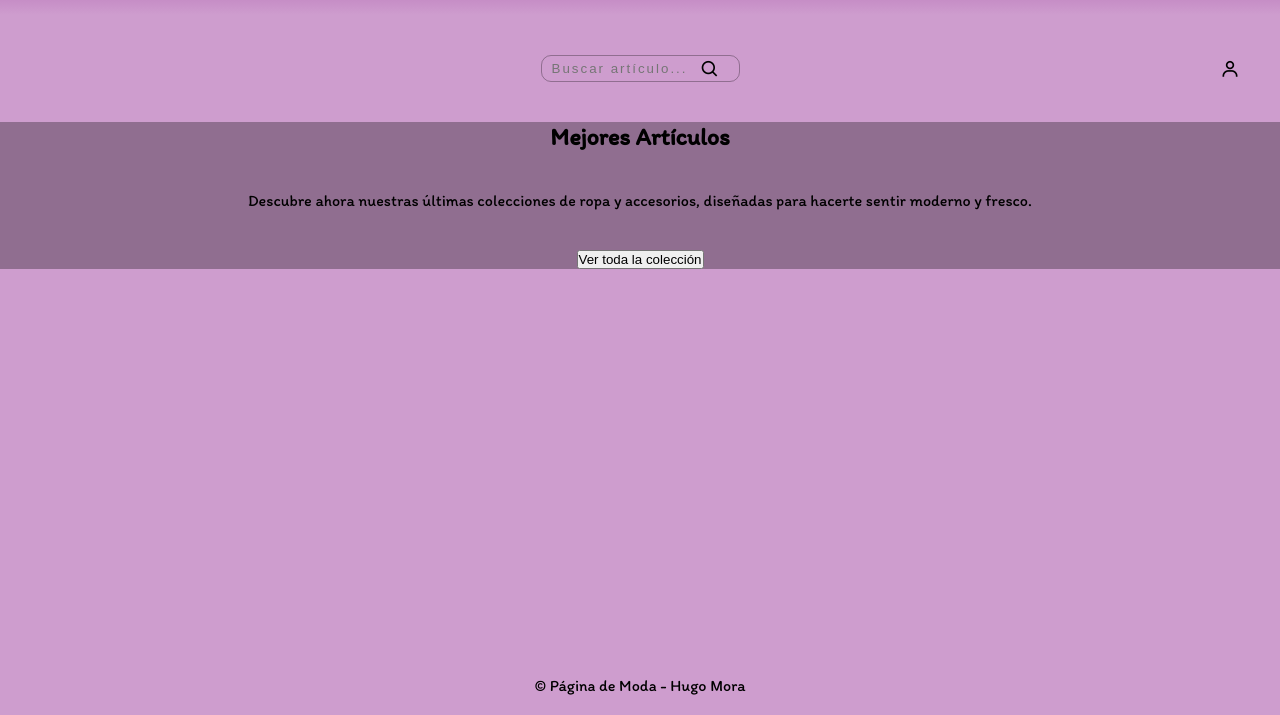
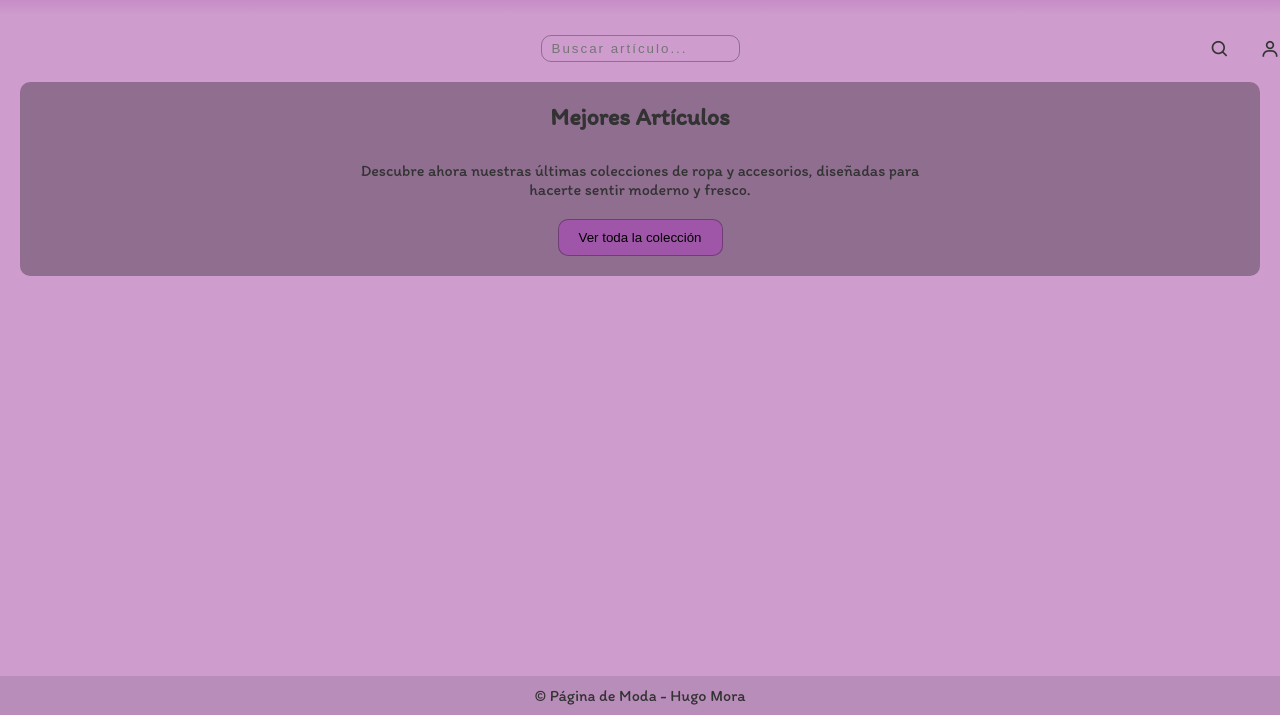
Before and after one commit to Hugo-17/pagina_de_moda, a plain HTML site: page index.html in a window 1280 px wide. Shown: the part 85-800 px from the top of the page. Drawn offline with nearby package versions, Linux system fonts and the light colour scheme.

Commit message:
fix index.css

```diff
--- a/index.css
+++ b/index.css
@@ -1,19 +1,18 @@
 @import url('https://fonts.googleapis.com/css2?family=Itim&display=swap');
 
-*{
+* {
     padding: 0;
     margin: 0;
     box-sizing: border-box;
 }
 
-body{
-    font-family: "Itim", cursive;
-    font-weight: 400;
-    font-style: normal;
+body {
+    font-family: 'Itim', cursive;
     background-color: rgba(128, 0, 128, 0.384);
+    color: #333;
 }
 
-header{
+header {
     display: grid;
     place-items: center;
     height: 100px;
@@ -21,64 +20,81 @@ header{
     background: linear-gradient(rgba(3, 3, 255, 0.418), rgba(128, 0, 128, 0.336), rgba(0, 0, 0, 0));
 }
 
-nav{
+nav {
     display: flex;
     justify-content: center;
     align-items: center;
-    margin: 40px;
+    margin: 20px 0;
     position: relative;
 }
-nav input{
-    border: 1px solid rgba(0, 0, 0, .3);
-    outline: none;
+
+nav input {
+    border: 1px solid rgba(0, 0, 0, 0.3);
     background: transparent;
     letter-spacing: 2px;
     padding: 5px 10px;
     border-radius: 10px;
+    transition: outline 0.3s ease;
 }
 
-nav input:hover{
-    outline: 1px solid rgba(0, 0, 0, .8);
+nav input:hover,
+nav input:focus {
+    outline: 1px solid rgba(0, 0, 0, 0.8);
 }
 
-nav .bx-search{
+nav .bx-search {
     position: absolute;
-    transform: translateX(70px);
+    right: 50px;
     font-size: 20px;
     cursor: pointer;
 }
 
-nav .bx-user{
+nav .bx-user {
     position: absolute;
     right: 0;
     font-size: 20px;
     cursor: pointer;
 }
 
-main{
+main {
     display: flex;
+    flex-direction: column;
     align-items: center;
-    flex-direction: column;
-    gap: 40px;
-    background-color: rgba(0, 0, 0, .3);
+    gap: 20px;
+    padding: 20px;
+    background-color: rgba(0, 0, 0, 0.3);
+    border-radius: 10px;
+    margin: 20px;
 }
 
-main input{
-    padding: 10px;
-    background-color: rgba(213, 4, 255, 0.219);
-    border: 1px solid rgba(0, 0, 0, .3);
-    border-radius: 10px;
+main h2 {
+    margin-bottom: 10px;
 }
 
-main input:hover{
-    box-shadow: 0px 0px 20px black;
-    outline: 1px solid rgba(0, 0, 0, .3);
+main p {
+    max-width: 600px;
+    text-align: center;
 }
 
-footer{
-    position: absolute;
-    width: 100vw;
+main button {
+    padding: 10px 20px;
+    background-color: rgba(213, 4, 255, 0.219);
+    border: 1px solid rgba(0, 0, 0, 0.3);
+    border-radius: 10px;
+    transition: box-shadow 0.3s ease, outline 0.3s ease;
+    cursor: pointer;
+}
+
+main button:hover {
+    box-shadow: 0px 0px 20px black;
+    outline: 1px solid rgba(0, 0, 0, 0.3);
+}
+
+footer {
     text-align: center;
+    padding: 10px;
+    background-color: rgba(0, 0, 0, 0.1);
+    position: fixed;
+    width: 100%;
     bottom: 0;
-    transform: translateY(-20px);
 }
```
